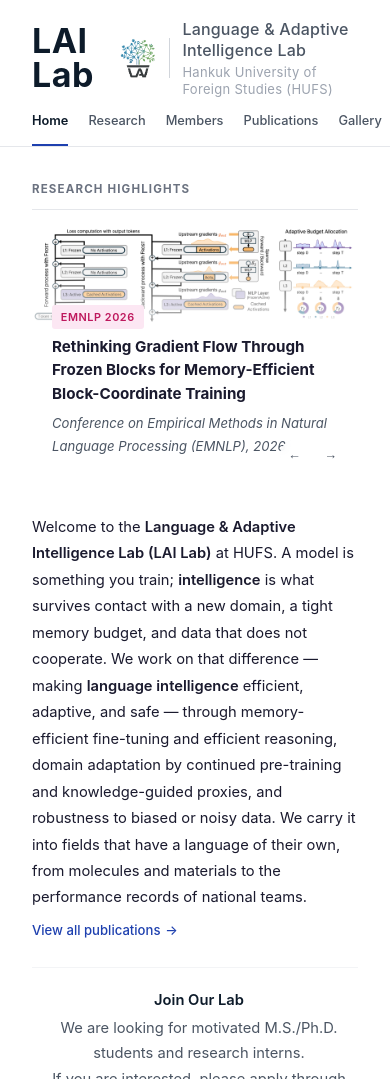
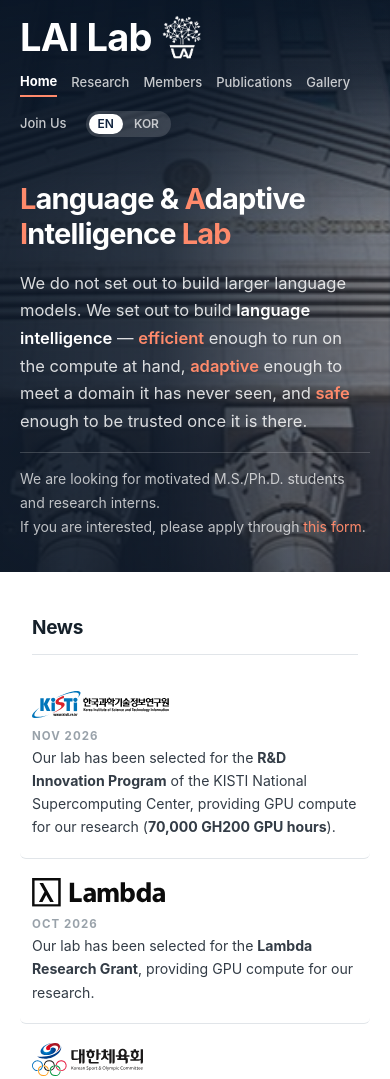
Before and after one commit to llilab/llilab.github.io, a plain HTML site: page index.html in a window 390 px wide. Shown: the top 1079 px of the page. Drawn offline with Linux system fonts and the light colour scheme; a web font is replaced by a local one.

Commit message:
Make the B design the live site
index.html now loads css/theme-b.css after style.css and js/app-b.js after
app.js. Both are layers, not replacements: the theme file overrides the
colour variables and adds the masthead and Home rules, and app-b.js swaps
PAGE_RENDERERS.home and assembles the masthead from the markup app.js has
already wired, so the nav keeps its handlers.

What changes for a visitor: a photographic masthead with the lab name typed
out once on load, a coral L-A-I-Lab wordmark, the three qualities the lab
claims picked out in the same coral, News logos aligned on a common
baseline, and representative figures beside the recent publications.

theme-color moves to the B navy, and every asset's cache-busting version is
bumped: a visitor holding the old style.css while fetching the new markup
would get a half-broken page.

Co-Authored-By: Claude Opus 5 <noreply@anthropic.com>

```diff
--- /dev/null
+++ b/css/theme-b.css
@@ -0,0 +1,224 @@
+/* ═══════════════════════════════════════════════════
+ *  시안 B 테마 레이어 — css/style.css 다음에 로드된다.
+ *
+ *  style.css 는 색을 전부 CSS 변수로 쓰고 있어서(var() 204회),
+ *  :root 만 갈아끼우면 Research / Members / Publications / Gallery /
+ *  Join Us 까지 전 페이지 색이 한 번에 바뀐다.
+ *  나머지는 마스트헤드와 Home 레이아웃만 덮는다.
+ * ═══════════════════════════════════════════════════ */
+
+:root{
+  /* 테마 10 — 네이비 · 코럴. 베이스는 짙은 네이비로 두고 강조만 따뜻한 적색으로.
+     파생값(navy-mid / blue-light / pale / sky)은 흰색과 섞어 계산했다.
+     링크 #BF4426 의 흰 배경 대비 5.16, 흰 글자/머리띠 대비 15.79 — 둘 다 AA 통과 */
+  --navy:#10233d;
+  --navy-mid:#2d3d54;
+  --blue:#bf4426;          /* 링크·강조 — style.css 전체가 이 변수를 쓴다 */
+  --blue-light:#cc6951;
+  --row-hover:#f9ece9; --blue-pale:#fbf2f0;
+  --sky:#f2dad4;
+  --text:#15202a;
+  --text-secondary:#333c46;
+  --text-light:#737d87;
+  --border:#e1e5e9;
+  --border-light:#f1f3f5;
+  --surface:#f6f7f8;
+  --content:1000px;
+  /* 사진 위에서 가라앉지 않는 밝은 코럴 — L·A·I·Lab 강조와 어두운 배경 링크용.
+     가림막 대비 6.44 */
+  --accent-lite:#ff8a6b;
+  /* 가림막 바탕색 — 머리띠 네이비를 38% 어둡게 */
+  --scrim:10,22,38;
+}
+
+/* ═══════════════ 마스트헤드 ═══════════════
+   바에 네이비 면을 깔면 사진과 경계가 생긴다. 면을 없애고 사진을 바 뒤까지
+   올린 뒤, 위에서 떨어지는 그라디언트로 메뉴가 놓이는 띠만 어둡게 한다. */
+header{
+  border-bottom:0;
+  background:var(--navy);
+  position:static;            /* 사진 마스트헤드는 따라붙지 않는다 */
+}
+.mast{position:relative;overflow:hidden;background:var(--navy)}
+.mast-bg{position:absolute;inset:0;
+  background:url('../images/campus.jpg') center/cover no-repeat;opacity:.55;
+  /* 아주 느린 드리프트. 확대는 1.055 까지만 — 사진이 이미 cover 로 1.1배쯤
+     늘어나 있어서 더 키우면 눈에 띄게 뭉갠다. transform 만 써서 리페인트가 없다 */
+  transform-origin:54% 58%;
+  animation:mast-drift 38s ease-in-out infinite alternate;
+  will-change:transform;backface-visibility:hidden}
+@keyframes mast-drift{
+  from{transform:scale(1) translate3d(0,0,0)}
+  to  {transform:scale(1.055) translate3d(-1.1%,-0.7%,0)}
+}
+/* 움직임을 줄여 달라고 설정한 사용자에게는 멈춰 둔다 */
+@media (prefers-reduced-motion:reduce){ .mast-bg{animation:none} }
+/* 위 — 메뉴가 하늘 위에 놓여도 읽히도록. 215px 안에서 완전히 사라진다 */
+.mast-scrim-top{position:absolute;inset:0;background:linear-gradient(180deg,
+  rgba(var(--scrim),.92) 0,rgba(var(--scrim),.74) 74px,
+  rgba(var(--scrim),.34) 150px,rgba(var(--scrim),0) 215px)}
+/* 왼쪽 — 표제가 건물 기둥 위에서도 읽히도록 */
+.mast-scrim-left{position:absolute;inset:0;background:linear-gradient(90deg,
+  rgba(var(--scrim),.86) 0%,rgba(var(--scrim),.76) 42%,
+  rgba(var(--scrim),.44) 72%,rgba(var(--scrim),.2) 100%)}
+.mast-bar,.mast-hero{position:relative}
+.mast-inner{max-width:var(--content);margin:0 auto;padding:0 2rem}
+.mast-bar .mast-inner{display:flex;align-items:center;justify-content:space-between;
+  gap:24px;padding-top:15px;padding-bottom:15px}
+
+/* 로고 블록 — style.css 의 .header-top 여백을 걷어낸다 */
+.mast .header-top{max-width:none;margin:0;padding:0;flex:none}
+.mast .header-logo-link{gap:9px}
+.mast .header-logo-link:hover{opacity:1}
+.mast .header-logo-title{color:#fff;font-size:38px;letter-spacing:-.02em}
+.mast .header-logo{height:44px;filter:brightness(0) invert(1)}
+.mast .header-logo-divider{background:rgba(255,255,255,.22)}
+.mast .header-logo-subtitle{color:rgba(255,255,255,.72);font-size:11px}
+.mast .header-logo-univ{color:rgba(255,255,255,.58);font-size:11px}
+/* 전역 a:hover{text-decoration:underline} 이 로고에도 걸린다 — 끊는다 */
+.mast .header-logo-link,.mast .header-logo-link:hover{text-decoration:none}
+
+/* 내비 — 사진 위에 놓이므로 밝은 글자로 */
+.mast .main-nav{max-width:none;margin:0;padding:0;border:0;background:none;
+  display:flex;align-items:center;gap:12px;flex-wrap:wrap}
+.mast .main-nav a{margin-right:0}
+.mast .main-nav a{color:rgba(255,255,255,.76);font-size:13px;padding:0 0 2px;border:0;margin:0}
+.mast .main-nav a:hover{color:#fff;text-decoration:none;background:none}
+.mast .main-nav a.active{color:#fff;font-weight:650;
+  border-bottom:2px solid var(--accent-lite);background:none}
+.mast .lang-toggle{background:rgba(255,255,255,.14);margin-left:5px}
+.mast .lang-toggle button{color:rgba(255,255,255,.72);padding:4px 9px}
+.mast .lang-toggle button:hover{color:#fff}
+.mast .lang-toggle button.active{background:#fff;color:var(--navy);box-shadow:none}
+
+/* 히어로 */
+.mast-hero .mast-inner{padding-top:40px;padding-bottom:50px}
+.mast-title{font-size:40px;line-height:1.2;font-weight:700;color:#fff;letter-spacing:-.028em;
+  max-width:780px}
+.mast-title em{font-style:normal;color:var(--accent-lite)}
+/* 표제 타자 효과 — .tw-ghost 가 완성된 표제를 투명하게 깔아 칸을 먼저 잡고,
+   실제로 찍히는 .tw-live 를 그 위에 겹쳐 놓는다. 글자가 늘어나다 두 줄로
+   접히는 폭에서도 아래 소개 문단이 밀려 내려가지 않는다. */
+.tw{position:relative;display:block}
+.tw-ghost{visibility:hidden}
+.tw-live{position:absolute;left:0;top:0;right:0}
+/* 커서 — 찍는 동안은 켜 둔 채 따라가고, 다 찍은 뒤부터 깜빡인다 */
+.tw-live::after{content:'|';color:var(--accent-lite);font-weight:300;margin-left:.05em}
+.tw-live.is-done::after{animation:tw-caret 1.06s step-end infinite}
+.tw-live.no-caret::after{content:none}
+@keyframes tw-caret{0%,49%{opacity:1}50%,100%{opacity:0}}
+@media (prefers-reduced-motion:reduce){.tw-live::after{animation:none}}
+.mast-sub{font-size:16.5px;line-height:1.68;color:rgba(255,255,255,.84);margin-top:18px;max-width:700px}
+.mast-sub strong{color:#fff;font-weight:600}
+/* efficient · adaptive · safe — 표제의 L·A·I 와 같은 코럴. 가림막 대비 6.44 */
+.mast-sub em{font-style:normal;color:var(--accent-lite);font-weight:600}
+.mast-meta{font-size:14px;color:rgba(255,255,255,.72);margin-top:16px;padding-top:14px;
+  border-top:1px solid rgba(255,255,255,.18);max-width:700px;line-height:1.7}
+.mast-meta a{color:var(--accent-lite)}
+
+/* 서브페이지에서는 히어로를 접고 띠만 남긴다 — 사진은 Home 의 몫이다 */
+header:not([data-page="home"]) .mast-hero{display:none}
+header:not([data-page="home"]) .mast-bg{opacity:.4}
+header:not([data-page="home"]) .mast-scrim-top{
+  background:linear-gradient(180deg,rgba(var(--scrim),.92) 0,rgba(var(--scrim),.86) 100%)}
+
+/* ═══════════════ Home ═══════════════ */
+.page{padding-top:2.4rem}
+.welcome-intro{font-size:1rem;line-height:1.8;color:var(--text-secondary);
+  max-width:760px;margin-bottom:2.6rem}
+/* 섹션 간격은 margin 하나로만 잡는다. style.css:205 의
+   .home-news{padding:2.25rem 0 4rem} 가 위로는 .page 의 2.4rem 여백에,
+   아래로는 이 margin 에 더해져 히어로→News 74px,
+   News→Publications 106px 를 만들고 있었다. */
+.home-news,.home-pubs{margin-bottom:2.6rem;padding-top:0;padding-bottom:0}
+.b-head{display:flex;align-items:baseline;justify-content:space-between;gap:1rem;
+  margin-bottom:1.1rem;padding-bottom:.6rem;border-bottom:1px solid var(--border)}
+/* 시안의 섹션 제목 — style.css 의 0.72rem 대문자 라벨이 아니라 19px 굵은 제목 */
+.b-head .home-section-title{margin:0;padding:0;border:0;
+  font-size:19px;font-weight:700;letter-spacing:-.018em;text-transform:none;color:var(--text)}
+.b-head .view-all{margin:0;font-size:.78rem}
+
+/* News — 로고가 왼쪽 칸 한가운데 선다 */
+.news-item{grid-template-columns:200px minmax(0,1fr);gap:1.6rem;align-items:center;
+  padding:19px 12px;margin:0 -12px;border-bottom:1px solid var(--border);
+  transition:background-color .16s ease}
+/* 줄 전체에 옅은 면을 깐다. 패딩과 같은 크기의 음수 마진이 있어
+   본문 x 좌표는 그대로이고 면만 좌우로 12px 더 나간다 */
+.news-item:hover{background:var(--row-hover)}
+.news-logo{width:200px;min-height:0}
+/* 워드마크(비율 3.3~5.8:1)는 면적이 같아지도록(약 4,850px²) 높이를 따로 준다.
+   다만 정사각에 가까운 엠블럼(kba 0.91 · lai_logo 0.96 · acl 1.48)에 같은 높이를
+   주면 면적이 1/3 토막 난다 — 38px 일 때 KBA 는 1,315px² 로 NRF(4,847px²)의 27%.
+   kba.png 은 여백이 0% 라 잘라낼 것도 없으므로 높이를 직접 키운다.
+   면적을 완전히 맞추려면 73px 이 필요하지만 그러면 그 줄만 111px 로 솟아서,
+   56px 으로 타협했다(KBA 51×56 ≈ 2,860px², 종전의 2.2배).
+   KBA 줄은 본문이 2줄이라 로고를 키워도 높이가 안 변하고,
+   본문이 1줄인 줄(lai_logo)만 78 → 94px 가 된다 */
+.news-logo img{max-width:200px;max-height:none;height:var(--h,34px);width:auto}
+/* 워드마크 — 비율에서 h=√(4,850/비율) 로 계산 */
+.news-logo img[src*="kisti.svg"]    {--h:31px}   /* 5.02:1 */
+.news-logo img[src*="lambda.svg"]   {--h:33px}   /* 4.59:1 */
+.news-logo img[src*="ksoc.svg"]     {--h:38px}   /* 3.32:1 */
+.news-logo img[src*="hclt.png"]     {--h:37px}   /* 3.62:1 */
+.news-logo img[src*="nrf.svg"]      {--h:38px}   /* 3.36:1 */
+.news-logo img[src*="iclr2026.svg"] {--h:37px}   /* 3.36:1 */
+.news-logo img[src*="emnlp2026.png"]{--h:29px}   /* 5.77:1 */
+.news-logo img[src*="emnlp2025.png"]{--h:28px}   /* 6.12:1 */
+.news-logo img[src*="acl2025.png"]  {--h:33px}   /* 4.59:1 */
+.news-logo img[src*="acl2026.png"]  {--h:30px}   /* 5.22:1 */
+/* 정사각형에 가까운 엠블럼 — 같은 높이를 주면 면적이 1/3 토막 난다 */
+.news-logo img[src*="kba.png"]      {--h:56px}   /* 0.91:1 */
+.news-logo img[src*="lai_logo.png"] {--h:56px}   /* 0.96:1 */
+.news-logo img[src*="acl.svg"]      {--h:46px}   /* 1.48:1 */
+/* highlight:true 인 소식도 다른 줄과 똑같이 그린다. 고정된 면·왼쪽 색선은
+   hover 상태처럼 보여서 뺐다 — 면은 이제 hover 에만 쓴다 */
+/* 날짜 — style.css 는 틸색 12px 로 쓴다. 시안은 회색 11.5px 대문자 */
+.news-date{font-size:11.5px;font-weight:700;color:#99a2aa;
+  letter-spacing:.09em;text-transform:uppercase;line-height:1.15;margin-bottom:3px}
+/* 줄 높이는 로고(최대 38px)가 아니라 텍스트 블록(47px)이 정한다.
+   이미지 여백(패딩 19px)은 그대로 두고 텍스트 쪽만 좁혀 줄을 낮춘다 */
+.news-body{line-height:1.58}
+.news-papers{margin-top:.2rem}
+.news-papers li{line-height:1.5}
+/* style.css:207 이 .news-older 에 display:flex 를 주는 바람에 UA 의
+   [hidden]{display:none} 이 눌려, '더보기' 버튼이 눌러도 아무 일이 없었다.
+   (실제 사이트에도 그대로 있는 문제다) */
+.news-older[hidden]{display:none}
+
+/* Recent publications — 대표 그림 / 제목 / 학회. News 와 같은 리듬이 된다 */
+/* 그림 열은 News 로고 열과 같은 200px — 두 섹션의 본문 시작점이 어긋나지 않는다 */
+.pub-row{display:grid;grid-template-columns:200px minmax(0,1fr) 104px;gap:1.6rem;
+  align-items:center;padding:14px 0;border-top:1px solid var(--border)}
+.pub-row:first-child{border-top:0;padding-top:0}
+/* Publications 페이지의 .pub-figure 와 같은 치수 — 읽으라는 게 아니라 시각적 앵커 */
+.pub-fig{width:200px;height:125px;overflow:hidden;border:1px solid var(--border);
+  border-radius:6px;background:#fff;display:flex;align-items:center;justify-content:center}
+.pub-fig img{width:100%;height:100%;object-fit:cover;object-position:center;display:block}
+.pub-fig.is-empty{background:var(--border-light);border-style:dashed}
+.pub-row-t{font-size:.95rem;line-height:1.5;color:var(--text);font-weight:600}
+.pub-row-au{display:block;font-size:.82rem;color:var(--text-light);font-weight:400;margin-top:2px}
+.pub-row-v{font-size:.75rem;color:var(--navy);font-weight:700;letter-spacing:.05em;
+  text-transform:uppercase;text-align:right;white-space:nowrap}
+
+/* ═══════════════ 서브페이지 · 푸터 ═══════════════ */
+.subpage-header h2{letter-spacing:-.02em}
+footer{background:var(--navy);border-top:0;color:rgba(255,255,255,.65)}
+footer strong{color:#fff}
+footer a{color:var(--accent-lite)}
+
+@media (max-width:900px){
+  .mast-inner{padding:0 1.25rem}
+  .mast-bar .mast-inner{flex-direction:column;align-items:flex-start;gap:11px}
+  .mast .main-nav{gap:14px}
+  .mast .header-logo-text{display:none}
+  .mast .header-logo-divider{display:none}
+  .mast-hero .mast-inner{padding-top:30px;padding-bottom:34px}
+  .mast-title{font-size:29px;line-height:1.2}
+  .news-item{grid-template-columns:minmax(0,1fr);gap:.7rem}
+  .news-logo{width:auto;justify-content:flex-start}
+  .news-logo img{height:calc(var(--h,34px) * .88);max-width:100%}
+  /* 좁은 화면 — 그림은 왼쪽에 작게 두고 제목·학회를 오른쪽에 쌓는다 */
+  .pub-row{grid-template-columns:110px minmax(0,1fr);gap:4px 1rem;align-items:start}
+  .pub-fig{width:110px;height:69px;grid-row:1 / span 2}
+  .pub-row-v{text-align:left;grid-column:2}
+}
--- a/index.html
+++ b/index.html
@@ -31,12 +31,14 @@
   <link rel="icon" type="image/png" sizes="32x32" href="images/favicon-32.png">
   <link rel="icon" type="image/png" sizes="192x192" href="images/favicon-192.png">
   <link rel="apple-touch-icon" href="images/apple-touch-icon.png">
-  <meta name="theme-color" content="#002c55">
+  <meta name="theme-color" content="#10233d">
 
   <link rel="preconnect" href="https://cdn.jsdelivr.net" crossorigin>
   <link rel="stylesheet" as="style" crossorigin
         href="https://cdn.jsdelivr.net/gh/orioncactus/pretendard@v1.3.9/dist/web/variable/pretendardvariable-dynamic-subset.css">
-  <link rel="stylesheet" href="css/style.css?v=20261113d">
+  <link rel="stylesheet" href="css/style.css?v=20261127a">
+  <!-- 시안 B 레이어: 색 변수 · 마스트헤드 · Home 레이아웃 -->
+  <link rel="stylesheet" href="css/theme-b.css?v=20261127a">
 </head>
 <body>
 
@@ -61,19 +63,21 @@
   </footer>
 
   <!-- DATA (edit these files to update content) -->
-  <script src="data/site.js?v=20261113d"></script>
-  <script src="data/publications.js?v=20261113d"></script>
-  <script src="data/domestic.js?v=20261113d"></script>
-  <script src="data/news.js?v=20261113d"></script>
-  <script src="data/research.js?v=20261113d"></script>
-  <script src="data/projects.js?v=20261113d"></script>
-  <script src="data/professor.js?v=20261113d"></script>
-  <script src="data/members.js?v=20261113d"></script>
-  <script src="data/applications.js?v=20261113d"></script>
-  <script src="data/gallery.js?v=20261113d"></script>
+  <script src="data/site.js?v=20261127a"></script>
+  <script src="data/publications.js?v=20261127a"></script>
+  <script src="data/domestic.js?v=20261127a"></script>
+  <script src="data/news.js?v=20261127a"></script>
+  <script src="data/research.js?v=20261127a"></script>
+  <script src="data/projects.js?v=20261127a"></script>
+  <script src="data/professor.js?v=20261127a"></script>
+  <script src="data/members.js?v=20261127a"></script>
+  <script src="data/applications.js?v=20261127a"></script>
+  <script src="data/gallery.js?v=20261127a"></script>
 
   <!-- APP (renders pages from data) -->
-  <script src="js/app.js?v=20261113d"></script>
+  <script src="js/app.js?v=20261127a"></script>
+  <!-- 시안 B 레이어: Home 렌더러 교체 + 마스트헤드 조립 -->
+  <script src="js/app-b.js?v=20261127a"></script>
 
 </body>
 </html>
--- /dev/null
+++ b/js/app-b.js
@@ -0,0 +1,209 @@
+/* ═══════════════════════════════════════════════════
+ *  시안 B 레이어
+ *
+ *  js/app.js 를 엔진으로 그대로 쓴다 — 라우팅, 언어 전환, Research /
+ *  Members / Publications / Gallery / Join Us 렌더러가 전부 거기 있다.
+ *  이 파일은 두 가지만 바꾼다:
+ *    1) 헤더를 캠퍼스 사진 마스트헤드로 다시 짠다
+ *    2) Home 을 News 중심 + Recent publications 로 바꾼다
+ *  app.js 다음에 로드되므로 DOMContentLoaded 처리기도 뒤에 실행된다.
+ * ═══════════════════════════════════════════════════ */
+
+// ─── Home: News 가 본문이 된다 ───
+function renderHomeB() {
+  const newsYear = n => parseInt(String(n.date).slice(-4), 10);
+  const latestYear = Math.max(...NEWS.map(newsYear));
+
+  const mark = n => n.image
+    ? `<img src="${n.image}" alt="${n.imageAlt || ''}" loading="lazy" onerror="this.remove();">`
+    : (n.badge ? `<span class="news-badge">${n.badge}</span>` : '');
+  const papers = n => (n.papers && n.papers.length)
+    ? `<ul class="news-papers">${n.papers.map(t => `<li>${t}</li>`).join('')}</ul>`
+    : '';
+  const item = n => `<div class="news-item${n.highlight ? ' is-highlight' : ''}">
+        <div class="news-logo">${mark(n)}</div>
+        <div class="news-body"><div class="news-date">${n.date}</div>
+          <p>${L(n.content, n.content_ko)}</p>${papers(n)}</div>
+      </div>`;
+
+  const recent = NEWS.filter(n => newsYear(n) >= latestYear);
+  const older  = NEWS.filter(n => newsYear(n) <  latestYear);
+  const newsHTML = recent.map(item).join('') + (older.length ? `
+      <div class="news-older" id="newsOlder" hidden>${older.map(item).join('')}</div>
+      <button type="button" class="news-more" aria-expanded="false" aria-controls="newsOlder"
+              onclick="toggleOlderNews(this)"
+              data-more="${L('More', '더보기')} (${older.length})"
+              data-less="${L('Less', '접기')}">${L('More', '더보기')} (${older.length})</button>` : '');
+
+  // 최신 논문 4편 — 대표 그림 / 제목 / 학회·연도.
+  // 그림은 Publications 페이지의 .pub-figure 와 같은 150x94 로 잘라 쓴다.
+  // 원본이 1600x550 짜리 가로로 긴 구조도라 읽히지는 않는다 — 시각적 앵커다.
+  const pubFig = p => p.image
+    ? `<img src="${p.image}" alt="" loading="lazy"
+           onerror="this.closest('.pub-fig').classList.add('is-empty');this.remove();">`
+    : '';
+  const pubs = PUBLICATIONS.slice(0, 4).map(p => `
+      <div class="pub-row">
+        <div class="pub-fig${p.image ? '' : ' is-empty'}">${pubFig(p)}</div>
+        <span class="pub-row-t">${p.title}
+          <span class="pub-row-au">${highlightPI(p.authors)}</span></span>
+        <span class="pub-row-v">${shortVenue(p.venue, p.year, p.type)}</span>
+      </div>`).join('');
+
+  return `
+    <section class="home-news fade-in">
+      <div class="b-head"><div class="home-section-title">News</div></div>
+      <div class="news-list">${newsHTML}</div>
+    </section>
+
+    <section class="home-pubs fade-in">
+      <div class="b-head">
+        <div class="home-section-title">${L('Recent publications', '최근 논문')}</div>
+        <a href="#publications" class="view-all"
+           onclick="showPage('publications');return false;">${L('All papers', '전체 논문')}</a>
+      </div>
+      <div class="pub-rows">${pubs}</div>
+    </section>
+  `;
+}
+
+// app.js 의 PAGE_RENDERERS 는 const 객체지만 속성은 바꿀 수 있다.
+// DOMContentLoaded 보다 먼저 갈아끼워야 최초 렌더부터 B 가 나온다
+PAGE_RENDERERS.home = renderHomeB;
+
+// ─── 마스트헤드 ───
+
+// 연구실 약칭(LAI)을 표제 안에서 드러낸다 — 머리글자 세 개에만 색이 들어간다
+function mastTitleHTML() {
+  return SITE.labName
+    .replace(/\bLanguage\b/,     '<em>L</em>anguage')
+    .replace(/\bAdaptive\b/,     '<em>A</em>daptive')
+    .replace(/\bIntelligence\b/, '<em>I</em>ntelligence')
+    // 끝의 Lab / Laboratory 는 머리글자가 아니라 단어 전체에 색을 준다
+    .replace(/\bLab(oratory)?\b/, '<em>Lab$1</em>');
+}
+
+// ─── 표제 타자 효과 ───
+// 글자를 하나씩 찍고, 다 찍으면 커서(|)만 깜빡인다.
+// 핵심은 '아래가 밀리지 않는 것' — 완성된 표제를 투명하게 한 벌 깔아
+// (.tw-ghost) 칸을 먼저 잡아 두고 그 위에 겹쳐 찍는다. 그래서 글자가
+// 늘어나다 두 줄로 접히는 폭에서도 아래 소개 문단이 흔들리지 않는다.
+let __twTimer  = null;
+let __twPlayed = false;   // 한 번 찍고 나면 페이지를 옮겨도 다시 찍지 않는다
+
+// mastTitleHTML() 의 <em> 을 글자 단위로 풀어 [{ch, em}] 로 만든다.
+// em 을 따로 들고 다녀야 L·A·I 의 코럴이 찍히는 도중에도 유지된다.
+function twChars() {
+  const box = document.createElement('div');
+  box.innerHTML = mastTitleHTML();
+  const out = [];
+  (function walk(node, em) {
+    node.childNodes.forEach(n => {
+      if (n.nodeType === 3) for (const ch of n.nodeValue) out.push({ ch, em });
+      else walk(n, em || n.tagName === 'EM');
+    });
+  })(box, false);
+  return out;
+}
+
+const twEsc = s => s.replace(/&/g, '&amp;').replace(/</g, '&lt;');
+
+// 같은 색이 이어지는 구간끼리 묶는다 — 글자마다 <em> 을 열고 닫으면
+// 자간(letter-spacing)이 어긋나 유령 글자와 폭이 안 맞는다
+function twHTML(chars) {
+  let html = '', run = '', em = false;
+  const flush = () => { if (run) html += em ? `<em>${twEsc(run)}</em>` : twEsc(run); run = ''; };
+  chars.forEach(c => { if (c.em !== em) { flush(); em = c.em; } run += c.ch; });
+  flush();
+  return html;
+}
+
+function startTypewriter(root, animate) {
+  const live = root.querySelector('.tw-live');
+  if (!live) return;
+  clearTimeout(__twTimer);                     // 찍는 도중 페이지를 옮기면 멈춘다
+  const chars  = twChars();
+  const reduce = window.matchMedia('(prefers-reduced-motion: reduce)').matches;
+
+  // 서브페이지·재방문·모션 줄임 설정이면 그냥 다 보여 준다
+  if (!animate || reduce || __twPlayed) {
+    live.innerHTML = twHTML(chars);
+    live.classList.add('is-done');
+    if (reduce) live.classList.add('no-caret');
+    return;
+  }
+
+  __twPlayed = true;
+  let i = 0;
+  (function tick() {
+    live.innerHTML = twHTML(chars.slice(0, ++i));
+    if (i < chars.length) {
+      // 사람 손처럼 들쭉날쭉하게 — 띄어쓰기 뒤에서 한 박자 쉰다.
+      // 전체 1초 안쪽: 첫 화면에서 기다린다는 느낌이 들면 안 된다.
+      const gap = (chars[i - 1].ch === ' ' ? 38 : 19) + Math.random() * 13;
+      __twTimer = setTimeout(tick, gap);
+    } else {
+      live.classList.add('is-done');           // 여기서부터 커서가 깜빡인다
+    }
+  })();
+}
+
+function mastHeroHTML() {
+  return `
+    <h1 class="mast-title" aria-label="${twEsc(SITE.labName)}">
+      <span class="tw"><span class="tw-ghost" aria-hidden="true">${mastTitleHTML()}</span
+        ><span class="tw-live" aria-hidden="true"></span></span>
+    </h1>
+    <p class="mast-sub">${L(SITE.welcome.lead || SITE.welcome.intro,
+                            SITE.welcome.lead_ko || SITE.welcome.intro_ko)}</p>
+    <p class="mast-meta">${L(SITE.recruitment.description, SITE.recruitment.description_ko)}</p>`;
+}
+
+// 페이지마다 히어로를 다시 그린다 — 언어를 바꾸면 setLang 이 showPage 를
+// 부르므로, showPage 를 감싸는 것만으로 헤더 번역까지 따라온다
+function paintMasthead(pageName) {
+  const hero = document.querySelector('.mast-hero .mast-inner');
+  if (hero) {
+    hero.innerHTML = mastHeroHTML();
+    // Home 일 때만 찍는다 — 서브페이지에서는 히어로가 접혀 있어 보이지 않는다
+    startTypewriter(hero, (pageName || 'home') === 'home');
+  }
+  const header = document.querySelector('header');
+  if (header) header.dataset.page = pageName || 'home';
+}
+
+// showPage 를 감싸 히어로 다시 그리기와 '지금 어느 페이지인지'를 붙인다.
+// 최상위에서 감싸야 setLang() 이 부르는 showPage 까지 지나간다 —
+// 그래서 언어를 바꾸면 헤더의 모집 문구도 같이 번역된다.
+const __origShowPage = window.showPage;
+window.showPage = function (pageName) {
+  __origShowPage(pageName);
+  paintMasthead(pageName);
+};
+
+document.addEventListener('DOMContentLoaded', () => {
+  // app.js 가 이미 채워 둔 로고 블록과 내비를 '옮겨' 온다.
+  // 새로 만들면 app.js 가 내비에 걸어 둔 클릭 처리기가 사라진다.
+  const header = document.querySelector('header');
+  const top    = document.querySelector('.header-top');
+  const nav    = document.getElementById('mainNav');
+  if (!header || !top || !nav) return;
+
+  const mast = document.createElement('div');
+  mast.className = 'mast';
+  mast.innerHTML = `
+    <div class="mast-bg"></div>
+    <div class="mast-scrim-top"></div>
+    <div class="mast-scrim-left"></div>
+    <div class="mast-bar"><div class="mast-inner"></div></div>
+    <div class="mast-hero"><div class="mast-inner"></div></div>`;
+
+  const bar = mast.querySelector('.mast-bar .mast-inner');
+  bar.appendChild(top);   // appendChild 는 노드를 옮긴다 (복사가 아니다)
+  bar.appendChild(nav);   // 내비는 처리기를 달고 그대로 따라온다
+
+  header.innerHTML = '';
+  header.appendChild(mast);
+
+  paintMasthead(location.hash.replace('#', '') || 'home');
+});
```
